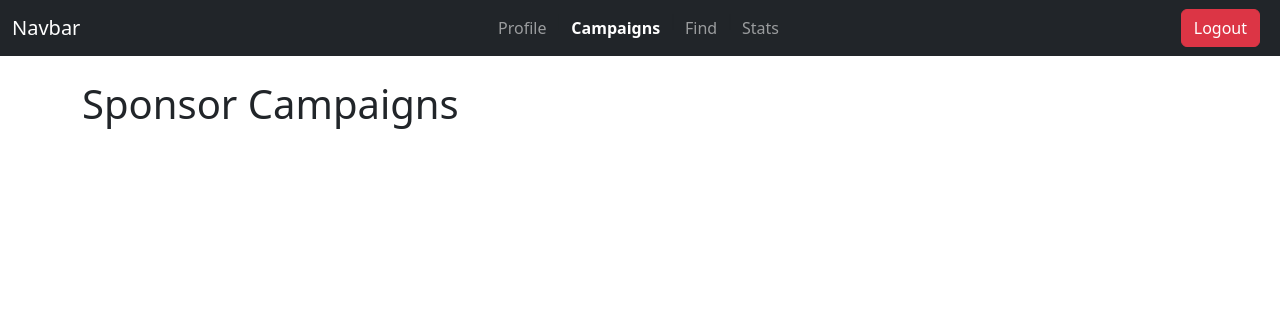
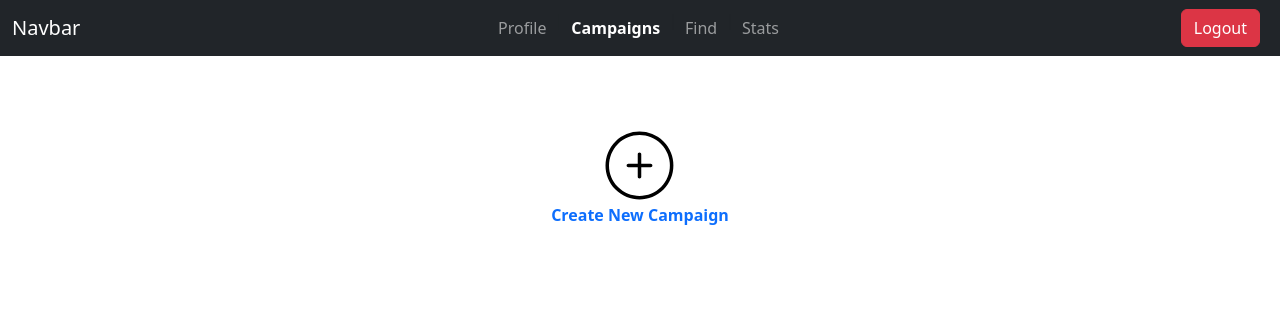
Before and after one commit to 21f1001662/IESCP-MAD-I, a Flask app: page /sponsor/campaigns in a window 1280 px wide. Shown: the top 316 px of the page. Run offline with Flask 2, Linux system fonts and the light colour scheme; the visitor is signed in with stand-in values (Sample User, id 1); data comes from the database, SQL or seed files in the repository; data that the repository does not hold is empty; parts of the project's set-up code (start-up, migrations or seed data) failed here and were passed over.

Commit message:
implement rendering of campaigns in Campaign page

```diff
--- a/src/__init__.py
+++ b/src/__init__.py
@@ -55,3 +55,10 @@ def page_not_found(error):
 @app.errorhandler(500)
 def server_error_page(error):
     return render_template("errors/500.html"), 500
+
+# utils
+@app.template_filter('trim_description')
+def trim_description(description):
+    if len(description) > 120:
+        return description[:120] + '...'
+    return description
--- a/src/sponsor/models.py
+++ b/src/sponsor/models.py
@@ -43,8 +43,9 @@ class Campaigns(UserMixin, db.Model): #UserMixin is a class that includes defaul
     budget = db.Column(db.Integer, nullable=False)
     visibility = db.Column(Enum(VisibilityEnum), nullable=False)
     goals = db.Column(db.String, nullable=False)
+    created_by = db.Column(db.Integer, db.ForeignKey('sponsors.id'))
 
-    def __init__(self, name, description, start_date, end_date, budget, visibility, goals):
+    def __init__(self, name, description, start_date, end_date, budget, visibility, goals, created_by):
         self.name = name
         self.description = description
         self.start_date = start_date
@@ -52,6 +53,7 @@ class Campaigns(UserMixin, db.Model): #UserMixin is a class that includes defaul
         self.budget = budget
         self.visibility = visibility
         self.goals = goals
+        self.created_by = created_by
 
     def __repr__(self):
-        return f"<email {self.email}>"
+        return f"<name {self.id} | {self.name}>"
--- a/src/sponsor/views.py
+++ b/src/sponsor/views.py
@@ -17,7 +17,9 @@ def dashboard():
 @sponsor_bp.route("/campaigns")
 def campaigns():
     if current_user.is_authenticated and session.get("role") == "sponsor":
-        return render_template("sponsor/campaigns.html")
+        # fetch all campaigns created by the sponsor
+        campaigns = Campaigns.query.filter_by(created_by=current_user.id).all()
+        return render_template("sponsor/campaigns.html", campaigns=campaigns)
     else:
         return redirect(url_for("sponsor.login"))
 
@@ -33,7 +35,8 @@ def add_campaigns():
                 end_date=form.end_date.data,
                 budget=form.budget.data,
                 visibility=form.visibility.data,
-                goals=form.goals.data
+                goals=form.goals.data,
+                created_by=current_user.id
             )
             db.session.add(campaign)
             db.session.commit()
--- a/src/static/styles.css
+++ b/src/static/styles.css
@@ -53,3 +53,29 @@ a {
 .hero-btn {
   /* border-radius: 15px; */
 }
+
+.hz-scl-box {
+  width: 100%;
+  overflow-x: scroll;
+  display: flex;
+  flex-direction: row;
+  justify-content: left;
+}
+
+.card {
+  display: inline-block;
+}
+
+.create-new-campaign-container{
+  display: flex;
+  flex-direction: column;
+  justify-content: center;
+  align-items: center;
+}
+
+.add-campaign-btn-group{
+  display: flex;
+  flex-direction: column;
+  justify-content: center;
+  align-items: center;
+}
--- a/src/templates/sponsor/campaigns.html
+++ b/src/templates/sponsor/campaigns.html
@@ -12,7 +12,7 @@
     <!-- CSS only -->
     <link href="https://cdn.jsdelivr.net/npm/bootstrap@5.2.0/dist/css/bootstrap.min.css" rel="stylesheet"
         integrity="sha384-gH2yIJqKdNHPEq0n4Mqa/HGKIhSkIHeL5AyhkYV8i59U5AR6csBvApHHNl/vI1Bx" crossorigin="anonymous">
-    <link rel="stylesheet" href="{{url_for('static', filename=" styles.css")}}">
+    <link rel="stylesheet" href="{{url_for('static', filename='styles.css')}}">
     {% block css %}{% endblock %}
 </head>
 
@@ -20,9 +20,46 @@
     {% include "sponsor/navbar.html" %}
     <div class="container">
         <br>
-        <h1>
-            Sponsor Campaigns
-        </h1>
+        <br>
+
+        <div class="{% if campaigns|length == 0 %}d-none{% endif %}">
+            <h3 style="margin-left: 5px">
+                Campaigns
+            </h3>
+            <div class="hz-scl-box">
+                {% for campaign in campaigns %}
+                <div class="card" style="min-width: 18rem; max-width: 18rem; margin: 5px">
+                    <img src="{{url_for('static', filename='images/campaign_thumbnail.png')}}" class="card-img-top"
+                        alt="...">
+                    <div class="card-body">
+                        <h5 class="card-title">{{campaign.name}}</h5>
+                        <p class="card-text">{{campaign.description | trim_description}}</p>
+                    </div>
+                    <ul class="list-group list-group-flush">
+                        <li class="list-group-item">Start Date: {{campaign.start_date}}</li>
+                        <li class="list-group-item">End Date: {{campaign.end_date}}</li>
+                        <li class="list-group-item">Budget: ₹{{campaign.budget}}</li>
+                    </ul>
+                    <div class="card-body">
+                        <a href="/sponsor/campaigns/{{campaign.id}}" class="card-link">View More details</a>
+                    </div>
+                </div>
+                {% endfor %}
+            </div>
+        </div>
+        <div class="create-new-campaign-container mt-4">
+            <a href="/sponsor/campaigns/add">
+                <div class="add-campaign-btn-group">
+                    <svg xmlns="http://www.w3.org/2000/svg" x="0px" y="0px" width="75" height="75"
+                        viewBox="0 0 128 128">
+                        <path
+                            d="M 64 6.0507812 C 49.15 6.0507812 34.3 11.7 23 23 C 0.4 45.6 0.4 82.4 23 105 C 34.3 116.3 49.2 122 64 122 C 78.8 122 93.7 116.3 105 105 C 127.6 82.4 127.6 45.6 105 23 C 93.7 11.7 78.85 6.0507812 64 6.0507812 z M 64 12 C 77.3 12 90.600781 17.099219 100.80078 27.199219 C 121.00078 47.499219 121.00078 80.500781 100.80078 100.80078 C 80.500781 121.10078 47.500781 121.10078 27.300781 100.80078 C 7.0007813 80.500781 6.9992188 47.499219 27.199219 27.199219 C 37.399219 17.099219 50.7 12 64 12 z M 64 42 C 62.3 42 61 43.3 61 45 L 61 61 L 45 61 C 43.3 61 42 62.3 42 64 C 42 65.7 43.3 67 45 67 L 61 67 L 61 83 C 61 84.7 62.3 86 64 86 C 65.7 86 67 84.7 67 83 L 67 67 L 83 67 C 84.7 67 86 65.7 86 64 C 86 62.3 84.7 61 83 61 L 67 61 L 67 45 C 67 43.3 65.7 42 64 42 z">
+                        </path>
+                    </svg>
+                    <p class="fw-bold text-center">Create New Campaign</p>
+                </div>
+            </a>
+        </div>
     </div>
 
     <!-- scripts -->
```
Also changed, not shown: src/static/images/campaign_thumbnail.png (added).
